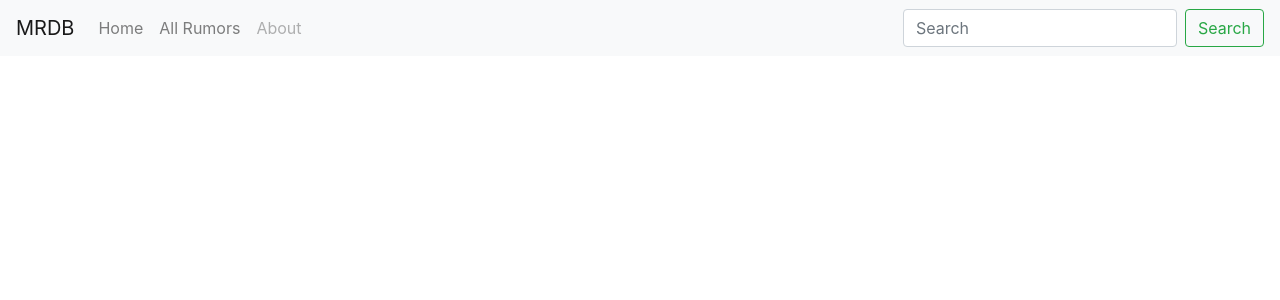
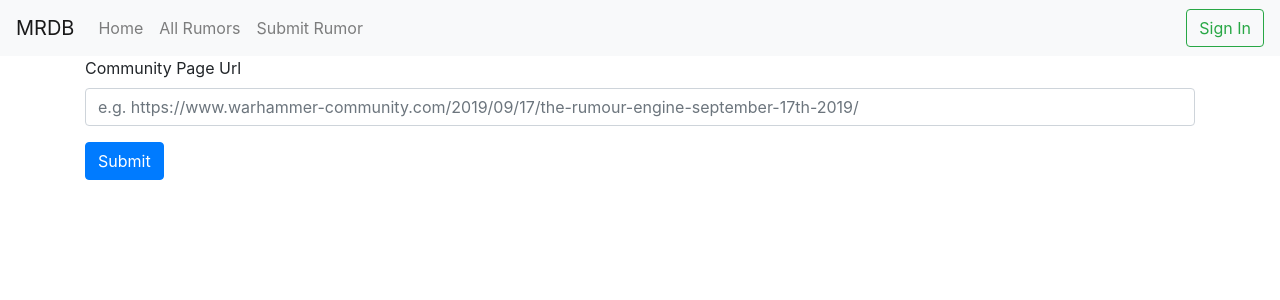
Before and after one commit to pmoaddel/miniature-rumor-db, an Angular app: page /submit in a window 1280 px wide. Before the commit this address led to /. Shown: the top 300 px of the page. Built offline with nearby package versions, Linux system fonts and the light colour scheme.

Commit message:
dev save

```diff
--- a/src/app/nav-bar/nav-bar.component.html
+++ b/src/app/nav-bar/nav-bar.component.html
@@ -12,6 +12,9 @@
       <li class="nav-item">
         <a class="nav-link" routerLink="/rumors">All Rumors</a>
       </li>
+      <li class="nav-item">
+        <a class="nav-link" routerLink="/submit">Submit Rumor</a>
+      </li>
  <!--      <li class="nav-item dropdown">
         <a class="nav-link dropdown-toggle" href="#" id="navbarDropdown" role="button" data-toggle="dropdown" aria-haspopup="true" aria-expanded="false">
           Dropdown
@@ -23,13 +26,13 @@
           <a class="dropdown-item" href="#">Something else here</a>
         </div>
       </li> -->
-      <li class="nav-item">
-        <a class="nav-link disabled" routerLink="/about" tabindex="-1" aria-disabled="true">About</a>
-      </li>
     </ul>
-    <form class="form-inline my-2 my-lg-0">
+    <div class="my-2 my-lg-0">
+      <a class="btn btn-outline-success" href={{signInUrl}} tabindex="-1" aria-disabled="true"> Sign In </a>
+    </div>
+    <!-- <form class="form-inline my-2 my-lg-0">
       <input class="form-control mr-sm-2" type="search" placeholder="Search" aria-label="Search">
       <button class="btn btn-outline-success my-2 my-sm-0" type="submit">Search</button>
-    </form>
+    </form> -->
   </div>
 </nav>
--- a/src/app/nav-bar/nav-bar.component.ts
+++ b/src/app/nav-bar/nav-bar.component.ts
@@ -6,6 +6,7 @@ import { Component, OnInit } from '@angular/core';
   styleUrls: ['./nav-bar.component.scss']
 })
 export class NavBarComponent implements OnInit {
+  signInUrl: string = 'https://mini-rumors.auth.us-east-1.amazoncognito.com/login?response_type=token&client_id=21rllokg0ss3af5enchhmoqcnn&redirect_uri=https://mini-rumors.com/';
 
   constructor() { }
 
--- a/src/app/rumor-detail/rumor-detail.component.ts
+++ b/src/app/rumor-detail/rumor-detail.component.ts
@@ -4,6 +4,8 @@ import { map, flatMap, tap } from 'rxjs/operators';
 import { ActivatedRoute } from '@angular/router';
 import { RumorService } from '../rumor.service';
 import Rumor from '../rumor';
+import { FormBuilder } from '@angular/forms';
+
 
 
 @Component({
--- /dev/null
+++ b/src/app/rumor-submit/rumor-submit.component.html
@@ -0,0 +1,40 @@
+<div class="container">
+  <form>
+    <div class="form-group">
+      <label for="exampleInputEmail1">Community Page Url</label>
+      <input [(ngModel)]="url" name="url" class="form-control" placeholder="e.g. https://www.warhammer-community.com/2019/09/17/the-rumour-engine-september-17th-2019/">
+    </div>
+    <button type="submit" (click)="submitRumor()" class="btn btn-primary">Submit</button>
+  </form>
+</div>
+
+<div class="container" *ngIf="error">
+  <div class="alert alert-danger" role="alert">
+  <h4 class="alert-heading">{{error.statusText}}</h4>
+  <p>{{error.message}}</p>
+  <hr>
+  <p class="mb-0">{{error.url}}</p>
+</div>
+
+<div class="container" *ngIf="results">
+  <div class="alert alert-success" role="alert">
+  <h4 class="alert-heading">{{results.statusText}}</h4>
+  <p>{{results.message}}</p>
+  <hr>
+  <p class="mb-0">{{results}}</p>
+</div>
+<!-- <div class="details-page container">
+  <div class="row">
+    <div class="card border-light">
+      <div *ngFor="let imageUrl of rumor.imageUrls" class="text-center">
+        <img class="card-img-top" src={{imageUrl}}>
+      </div>
+      <div class="card-body">
+        <h5 class="card-title">{{rumor.title}}</h5>
+        <h6 class="card-subtitle mb-2 text-muted">{{rumor.postedDateString}}</h6>
+        <p class="card-text">{{rumor.description}}</p>
+        <a href="{{rumor.pageUrl}}" class="card-link">Community Post</a>
+      </div>
+    </div>
+  </div>
+<div> -->
--- /dev/null
+++ b/src/app/rumor-submit/rumor-submit.component.ts
@@ -0,0 +1,38 @@
+import { Component, OnInit } from '@angular/core';
+import { RumorService } from '../rumor.service';
+import { catchError, tap, map } from 'rxjs/operators';
+import { Observable, of } from 'rxjs';
+
+
+@Component({
+  selector: 'app-rumor-submit',
+  templateUrl: './rumor-submit.component.html',
+  styleUrls: ['./rumor-submit.component.scss']
+})
+export class RumorSubmitComponent implements OnInit {
+  url = '';
+  error: any;
+  results: any;
+
+  constructor(private rumorService: RumorService) {
+  }
+
+  submitRumor() {
+    this.error = '';
+    this.results = '';
+    console.log('submitting rumor', 'url', this.url);
+    this.rumorService.submit(this.url).pipe(
+      catchError((err) => {
+        this.error = err;
+        throw err;
+      })
+    ).subscribe((results) => {
+      console.log('result', results);
+      this.results = results;
+    });
+  }
+
+  ngOnInit() {
+  }
+
+}
--- a/src/app/rumor.service.ts
+++ b/src/app/rumor.service.ts
@@ -8,7 +8,8 @@ import Rumor from './rumor';
   providedIn: 'root'
 })
 export class RumorService {
-	rumorsUrl: string = 'http://localhost:4200/assets/rumors.json';
+	rumorsUrl: string = 'https://mzvihmw7m2.execute-api.us-east-1.amazonaws.com/dev/rumors';
+  submissionUrl: string = 'https://mzvihmw7m2.execute-api.us-east-1.amazonaws.com/dev/rumors/submission';
 	private rumors: Rumor[] = [];
 
  	constructor(
@@ -19,8 +20,8 @@ export class RumorService {
   	private load(): Observable<any> {
  		  return this.http.get(this.rumorsUrl).pipe(
  			  tap(_ => console.log('loaded rumors')),
-        map((jsonRumors: any) => {
-					jsonRumors.pages.forEach((page) => {
+        map((rumors: any) => {
+					rumors.forEach((page) => {
 						this.rumors.push(new Rumor(page));
 					});
 					//sort rumors - newest first
@@ -47,4 +48,13 @@ export class RumorService {
       })
     );
   }
+
+  submit(url: string): Observable<any> {
+    return this.http.post(this.submissionUrl, { url }).pipe(
+      tap(_ => console.log('submitted rumor')),
+      map((response) => {
+        return response;
+      })
+    );
+  }
 }
```
Also changed, not shown: src/app/app-routing.module.ts (+8 -1 lines), src/app/app.module.ts (+6 -2 lines), src/app/rumor-submit/rumor-submit.component.scss (added), 1 other file (tests, documents, lock files or other folders).
